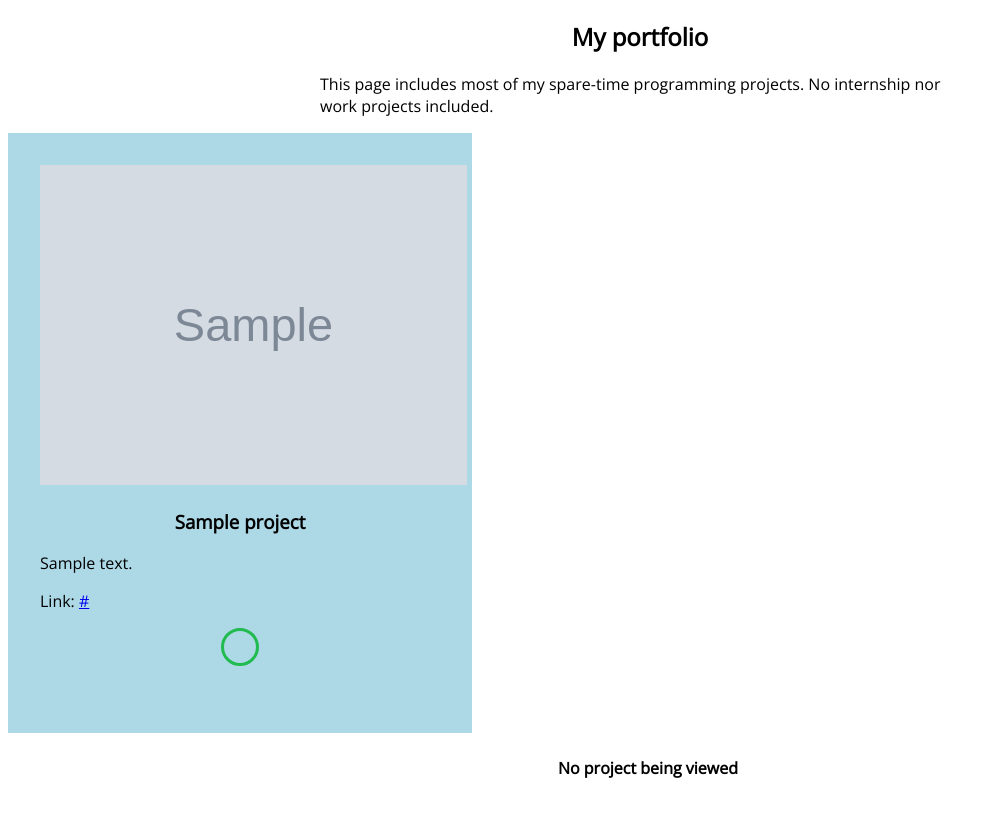
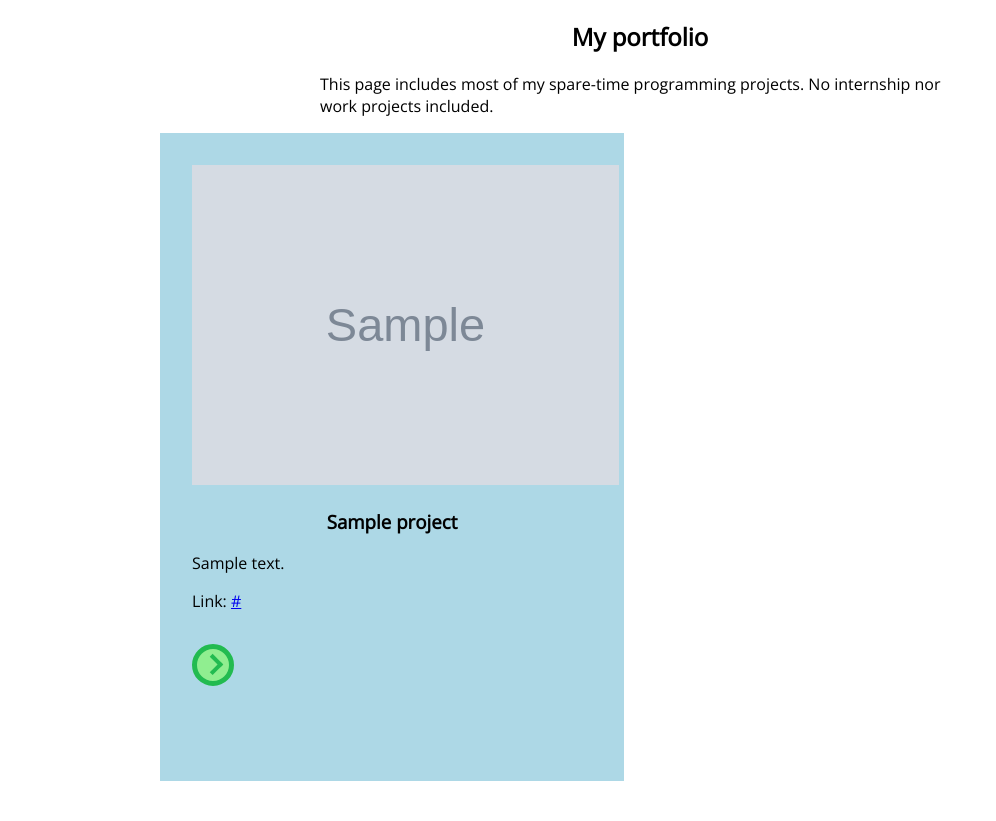
Before and after one commit to JoonasHeinonen/DjangoPortfolio, a Django app: page /projects/ in a window 1280 px wide. Shown: the whole page, without its empty margins (0-996 px from the left). Before the commit the page ends 778 px from the top, so only its background shows below. Run offline with Django 3.2, Linux system fonts and the light colour scheme; tables that the repository leaves empty hold one stand-in row (values such as "Sample post"); grey boxes marked "Sample" are stand-in pictures.

Commit message:
Some changes to styling.

```diff
--- a/portfolio/projects/static/projects/css/main.css
+++ b/portfolio/projects/static/projects/css/main.css
@@ -8,9 +8,26 @@
     min-width: 100%;
 }
 
+.page-content {
+    width: 60em;
+    margin: 0 auto;
+    margin-bottom: 2em;
+}
+
 .page-header {
     margin: 0 auto;
     width: 40em;
+}
+
+@media only screen and (max-width: 60em) {
+    .page-content, .page-header {
+        width: 100%;
+    }
+    .page-content {
+        display: block;
+        margin: auto;
+        text-align: center;
+    }
 }
 
 .page-header h2 {
@@ -25,6 +42,7 @@
     min-width: 25em;
     max-width: 25em;
     padding: 2em;
+    margin-bottom: 0.5em;
 }
 
 .project-container img {
@@ -34,8 +52,8 @@
 }
 
 .project-desc {
-    min-height: 12em;
-    max-height: 12em;
+    min-height: 15em;
+    max-height: 15em;
 }
 
 .project-container h3 {
@@ -45,11 +63,12 @@
 .current-project {
     position: fixed;
     padding-bottom: 0;
-    margin-bottom: 0;
+    margin-bottom: -4em;
     bottom: 0;
     text-align: center;
-    background-color: white;
+    background-color: whitesmoke;
     width: 100%;
+    opacity: 0;
 }
 
 .current-project h4 {
@@ -60,27 +79,83 @@
     width: 2em;
     height: 2em;
     border-radius: 2em;
-    border: 3px solid;
+    border: 5px solid;
     margin: 1em auto;
     transition: 0.5s;
+    position: absolute;
 }
 
 .play-link:hover {
     transition: 0.5s;
 }
 
-.available {
+.play-link {
+    background-color: lightgreen;
     border-color: #22bb50;
 }
 
-.available:hover {
+.play-link:hover {
     border-color: green;
 }
 
 .unavailable {
-    border-color: darkgrey;
+    border-color: crimson;
+    background-color: rgb(255, 100, 100);
 }
 
 .unavailable:hover {
-    border-color: grey;
+    border-color: rgb(150, 0, 30);
 }
+
+.pic {
+    margin: 7px 15px;
+    display: inline-block;
+    width: 0;
+    height: 0;
+}
+
+.close {
+    display: none;
+    width: 3em;
+    height: 3em;
+    border: 0.2em solid right;
+    border-radius: 50%;
+    margin-left: 1.5em;
+}
+
+.close:after {
+    content: '';
+    display: inline-block;
+    margin-top: 0.6em;
+    margin-left: -0.95em;
+    width: 0.7em;
+    height: 0.3em;
+    border-top: 0.3em solid crimson;
+    border-right: 0.3em solid crimson;
+    -moz-transform: rotate(135deg);
+    -webkit-transform: rotate(135deg);
+    transform: rotate(135deg);
+}
+
+.arrow-right {
+    display: inline-block;
+    width: 3em;
+    height: 3em;
+    border: 0.2em solid right;
+    border-radius: 50%;
+    margin-left: 1.5em;
+}
+
+.arrow-right:after {
+    content: '';
+    display: inline-block;
+    margin-top: 0.5em;
+    margin-left: -1em;
+    width: 0.7em;
+    height: 0.7em;
+    border-top: 0.3em solid #22bb50;
+    border-right: 0.3em solid #22bb50;
+    -moz-transform: rotate(45deg);
+    -webkit-transform: rotate(45deg);
+    transform: rotate(45deg);
+}
--- /dev/null
+++ b/portfolio/projects/static/projects/js/custom_query.js
@@ -0,0 +1,32 @@
+$(function () {
+    $('.project-container').hover(function () {
+        var text = $(this).find("h3").text();
+        $(".current-project").animate({
+            bottom: "4em",
+            opacity: 1
+        });
+        $( this ).css("transition", "0.5s");
+        $( this ).css("background-color", "lightskyblue");
+        $( this ).find('.close').css('display', 'block');
+        $(".current-project").css("background-color", "whitesmoke");
+        $(".current-project").find('h4').text("You are currently viewing " + text + ".");
+    });
+    $('.project-container').mouseleave(function () {
+        $(".current-project").animate({
+            bottom: "0",
+            opacity: 0
+        });
+        $( this ).css("transition", "0.5s");
+        $( this ).css("background-color", "lightblue");
+        $( this ).find('.close').css('display', 'none');
+        $(".current-project").css("background-color", "whitesmoke");
+    });
+    $('.available').click(function() {
+        var href = $(this).attr("href");
+        alert("You are being redirected to " + href + ".");
+    });
+    $('.unavailable').click(function() {
+        $(".current-project").find('h4').text("This link is not working!");
+        $(".current-project").css("background-color", "coral");
+    });
+});
--- a/portfolio/projects/templates/projects/base.html
+++ b/portfolio/projects/templates/projects/base.html
@@ -9,8 +9,11 @@
         <link href="https://fonts.googleapis.com/css?family=Open+Sans&display=swap" rel="stylesheet">
     </head>
     <body>
-        {% block content %}
+        <div id="site-content">
+            {% block content %}
 
-        {% endblock %}
+            {% endblock %}
+            <script type="text/javascript" src="{% static 'projects/js/custom_query.js' %}"></script>
+        </div>
     </body>
 </html>
--- a/portfolio/projects/templates/projects/index.html
+++ b/portfolio/projects/templates/projects/index.html
@@ -1,7 +1,7 @@
 {% extends 'projects/base.html' %}
 {% block content %}
     {% if project_list %}
-        <div class="site-content">
+        <div class="page-content">
             <div class="page-header">
                 <h2>My portfolio</h2>
                 <p>This page includes most of my spare-time programming projects. No internship nor work projects included.</p>
@@ -17,11 +17,15 @@
                         <p>Link: <a href="{{ project.link }}">{{ project.link }}</a></p>
                         <div class="play-link-container">
                             {% if project.play_link %}
-                                <a href="{{ project.play_link }}">
-                                    <div class="play-link available"></div>
-                                </a>
+                                <div class="play-link">
+                                    <a class="available" href="{{ project.play_link }}">
+                                        <span class="arrow-right"></span>
+                                    </a>
+                                </div>
                             {% else %}
-                                <div class="play-link unavailable"></div>
+                                <div class="play-link unavailable">
+                                    <span class="close"></span>
+                                </div>
                             {% endif %}
                         </div>
                     </div>
@@ -32,21 +36,4 @@
             <h4>No project being viewed</h4>
         </div>
     {% endif %}
-
-    <script type="text/javascript">
-        $(function () {
-            $('.project-container').hover(function () {
-                var text = $(this).find("h3").text();
-                $(".current-project").find('h4').text(text);
-                $( this ).css("transition", "0.5s");
-                $( this ).css("background-color", "lightskyblue");
-            });
-            $('.project-container').mouseleave(function () {
-                $(".current-project").find('h4').text("No project being viewed");
-                $( this ).css("transition", "0.5s");
-                $( this ).css("background-color", "lightblue");
-            });
-        });
-    </script>
-
 {% endblock %}
```
